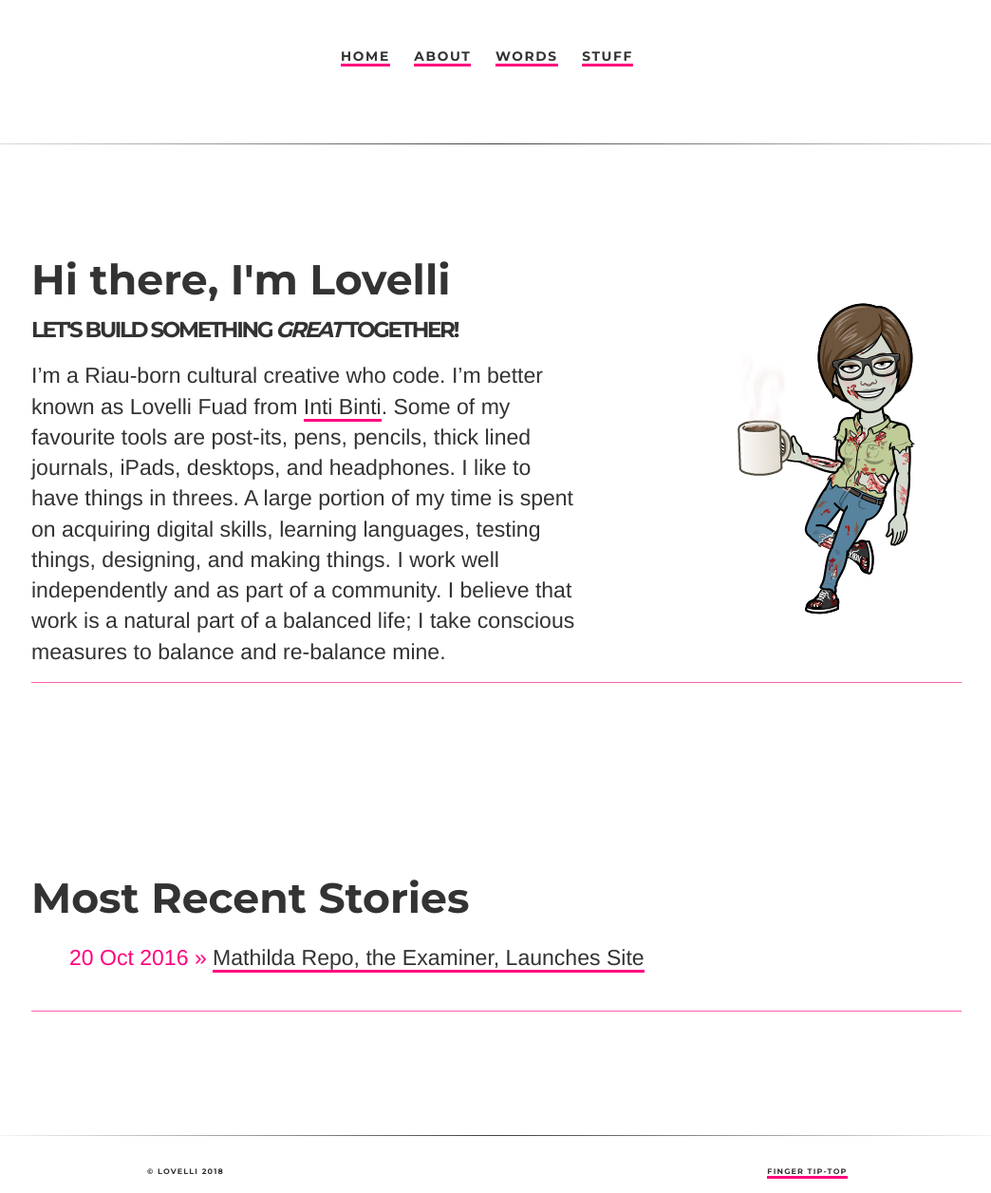
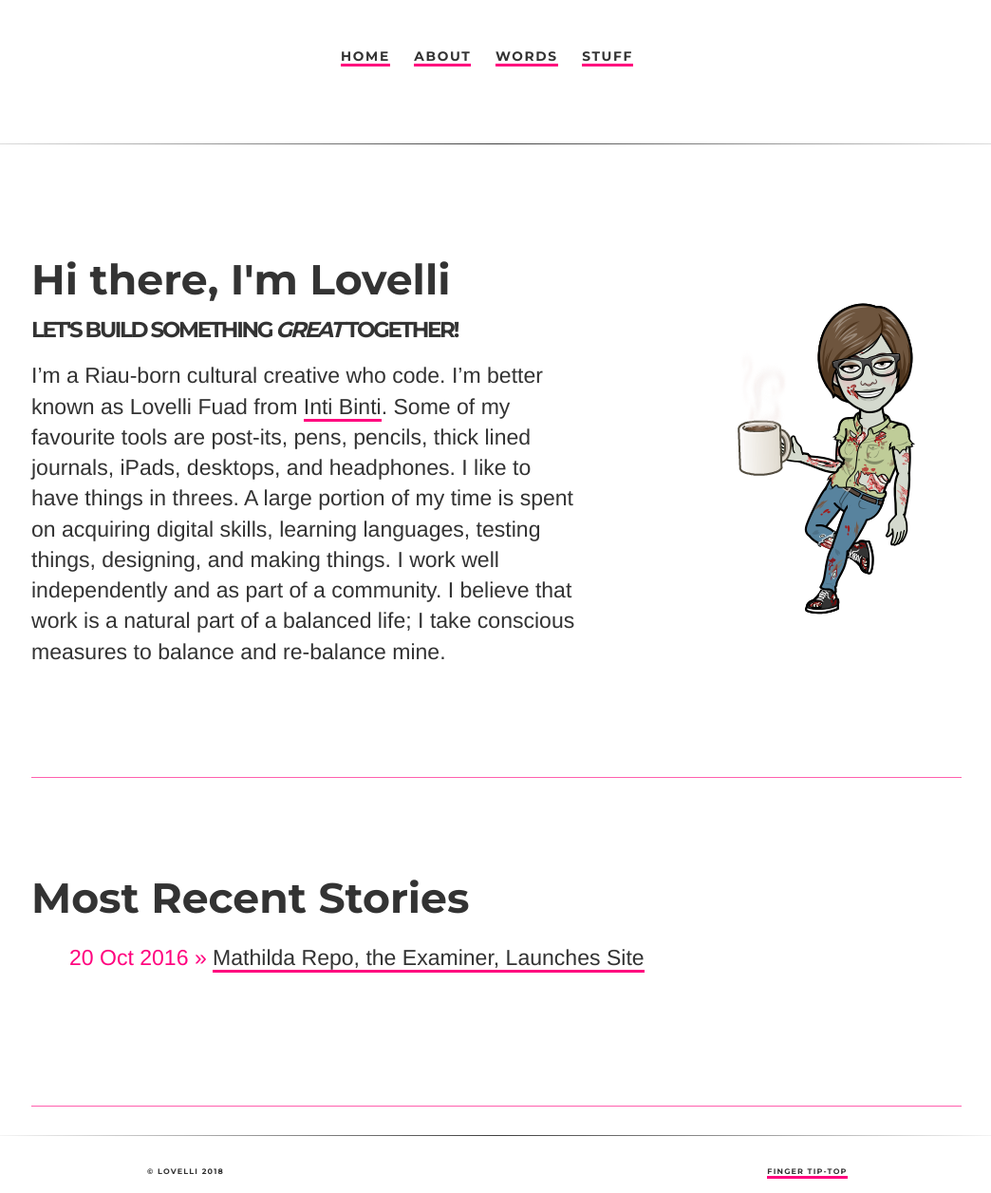
Before and after one commit to ariesti/ariesti.github.io, a Jekyll site: the page built from index.html, in a window 1280 px wide. Shown: the whole page at 95% size, without its empty margins (117-1161 px from the left). Built offline with Jekyll 4.4.1, drawn with Linux system fonts in a browser that asks for light colours.

Commit message:
Update main.css

```diff
--- a/css/main.css
+++ b/css/main.css
@@ -109,12 +109,7 @@
 
 /* Test content wrapper */
 
-.content { padding-top: 100px; padding-bottom: 100px; background-color: #fff; }
-.content:after {
-	content: " ";
-    	display: block;
-    	border-bottom: 1px solid #ff60ae;
-}
+.content { padding-top: 100px; padding-bottom: 100px; background-color: #fff; border-bottom: 1px solid #ff60ae; }
 #middle { padding-top: 30px; padding-bottom: 30px; background-color: #fff; }
 #wrapper { padding: 0 100px; background: #fff; }
 
```
